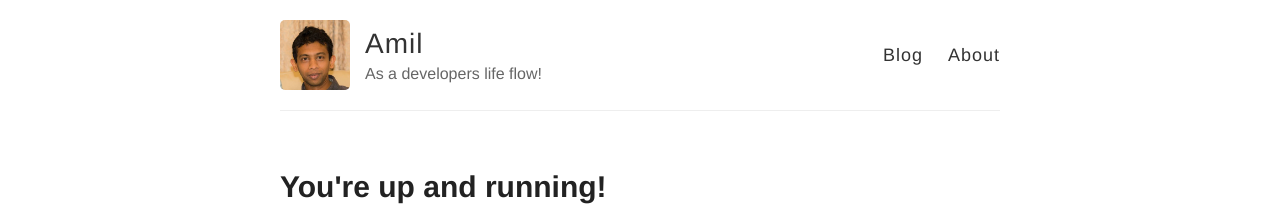
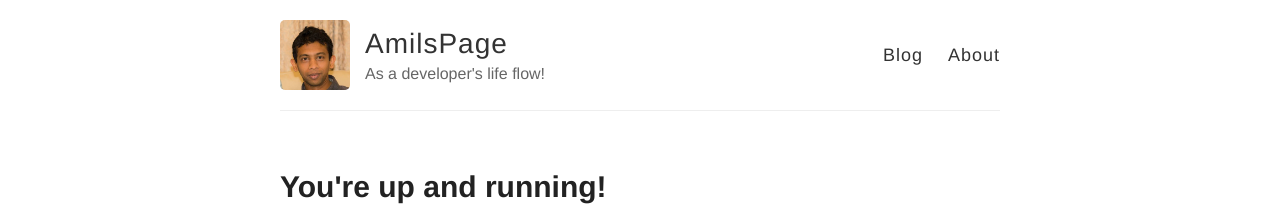
Before and after one commit to indivari/amilsil.github.io, a Jekyll site: the page built from index.html, in a window 1280 px wide. Shown: the top 223 px of the page. Built offline with Jekyll 4.4.1, drawn with Linux system fonts in a browser that asks for light colours.

Commit message:
more cnfig

```diff
--- a/_config.yml
+++ b/_config.yml
@@ -3,10 +3,10 @@
 #
 
 # Name of your site (displayed in the header)
-name: Amil
+name: AmilsPage
 
 # Short bio or description (displayed in the header)
-description: As a developers life flow!
+description: As a developer's life flow!
 
 # URL of your avatar or profile pic (you could use your GitHub profile pic)
 avatar: /images/amil_avatar.jpg
```
